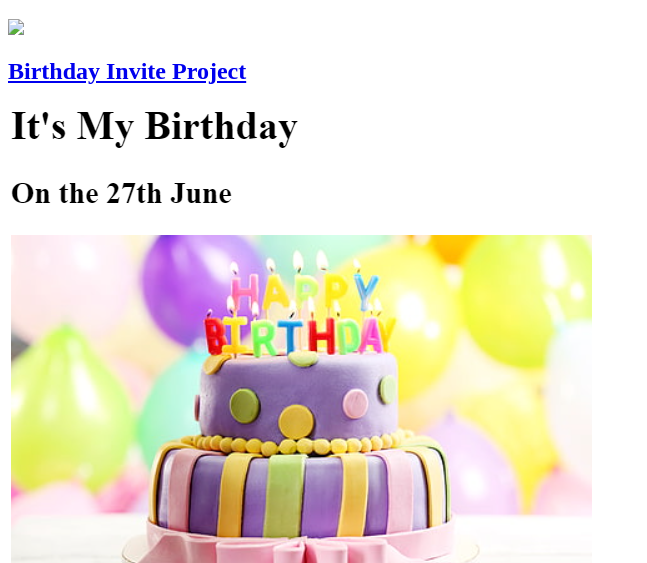
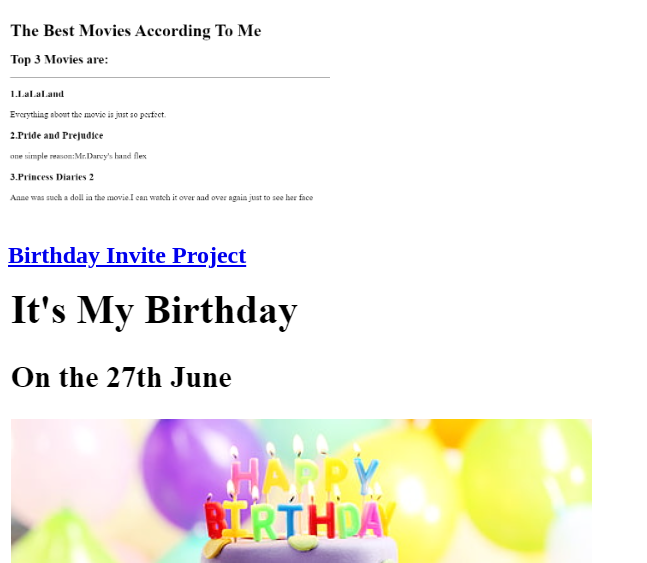
Before and after one commit to Tweensy/html.portfolioo, a plain HTML site: page index.html in a window 1280 px wide. Shown: the part 237-800 px from the top of the page, without its empty margins (0-647 px from the left). Drawn offline with Linux system fonts and the light colour scheme; files whose address does not match are found by name.

Commit message:
Update index.html

```diff
--- a/index.html
+++ b/index.html
@@ -10,7 +10,7 @@
         <hr/>
         <h2><a href="./public/movie-ranking.html">Movie Ranking Project</a></h2>
         <h1>Image preview of my favourite movies:</h1>
-        <img src="../4.3 HTML Porfolio Project/assets/images/movieranking.png">
+        <img src="./assets/images/movieranking.png" height="200" alt="movie ranking project preview"/>
         <h2><a href="./public/birthday-invite.html">Birthday Invite Project</a></h2>
         <img src="../4.3 HTML Porfolio Project/assets/images/birthdayinvite.png">
         <hr/>
```
